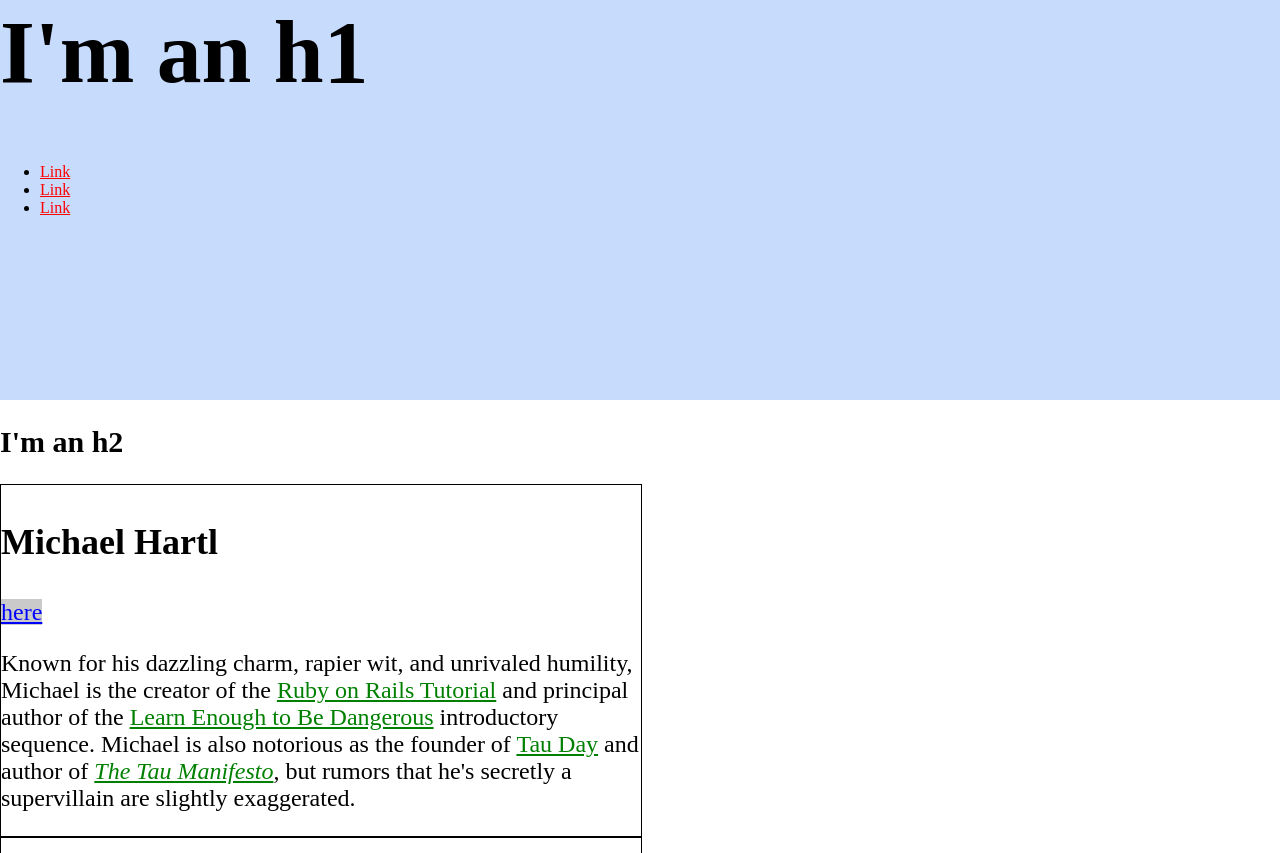
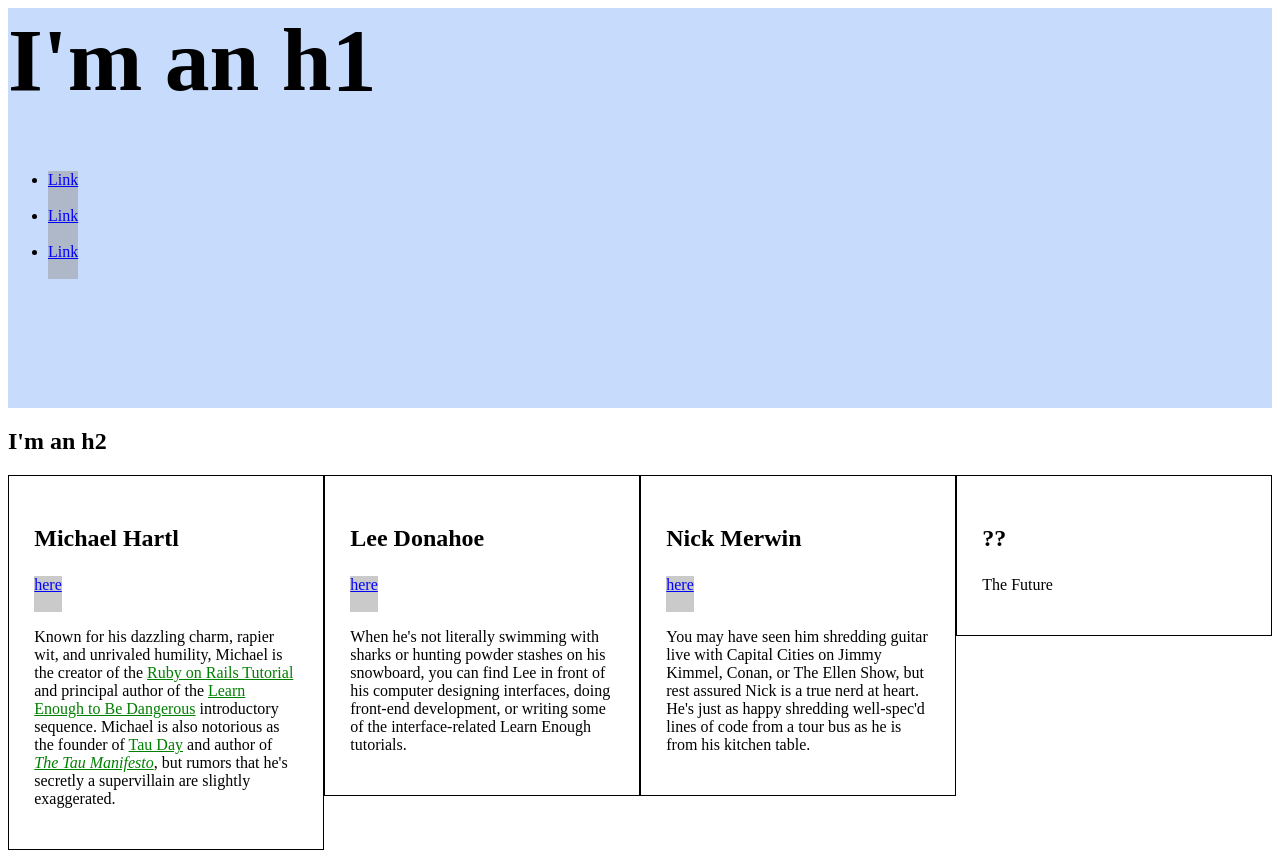
Before and after one commit to ChristianBalbach/ChristianBalbach.github.io, a plain HTML site: page index.html in a window 1280 px wide. Shown: the top 853 px of the page. Drawn offline with Linux system fonts and the light colour scheme.

```diff
--- a/index.html
+++ b/index.html
@@ -4,23 +4,15 @@
     <title>Test Page: Don't Panic</title>
     <meta charset="utf-8">
     <style>
-       /* GLOBAL STYLES */
-       a {
-        color: rgba(255, 0, 0, 1);
-      }
-
-      html, body {
-        margin: 0;
-        padding: 0;
-      }
+      /* GLOBAL STYLES */
       h1 {
         font-size: 7vw;
         margin-top: 0;
       }
+      a {
+        color: #f00;
+      }
 
-      h2 {
-      font-size: 30px;
-    }
       /* HERO STYLES */
       .full-hero {
         background-color: #c7dbfc;
@@ -30,18 +22,22 @@
       /* SOCIAL STYLES */
       .social-link {
         background: rgba(150, 150, 150, 0.5);
-        color: #00F;
+        color: blue;
+        display: inline-block;
+        height: 36px;
       }
 
-      /* BIO STYLES */
       /* BIO STYLES */
       .bio-wrapper {
         font-size: 24px;
       }
       .bio-box {
         border: 1px solid black;
-        font-size: 1em;
-        width: 50%;
+        box-sizing: border-box;
+        float: left;
+        font-size: 1rem;
+        padding: 2%;
+        width: 25%;
       }
       .bio-box h3 {
         font-size: 1.5em;
@@ -52,7 +48,6 @@
       .bio-copy a {
         color: green;
       }
-
     </style>
   </head>
   <body>
@@ -60,24 +55,21 @@
       <h1>I'm an h1</h1>
       <ul>
         <li>
-          <a href="https://example.com/" class="">Link</a>
+          <a href="https://example.com/" class="social-link">Link</a>
         </li>
         <li>
-          <a href="https://example.com/" class="">Link</a>
+          <a href="https://example.com/" class="social-link">Link</a>
         </li>
         <li>
-          <a href="https://example.com/" class="">Link</a>
+          <a href="https://example.com/" class="social-link">Link</a>
         </li>
       </ul>
     </div>
-
     <h2>I'm an h2</h2>
     <div class="bio-wrapper">
       <div class="bio-box">
         <h3>Michael Hartl</h3>
-        <a href="https://twitter.com/mhartl" class="social-link">
-          here
-        </a>
+        <a href="https://twitter.com/mhartl" class="social-link">here</a>
         <div class="bio-copy">
           <p>
             Known for his dazzling charm, rapier wit, and unrivaled humility,
@@ -96,41 +88,34 @@
       </div>
       <div class="bio-box">
         <h3>Lee Donahoe</h3>
-        <a href="https://twitter.com/leedonahoe" class="social-link">
-          here
-        </a>
+        <a href="https://twitter.com/leedonahoe" class="social-link">here</a>
         <div class="bio-copy">
           <p>
-            When he's not literally swimming with sharks or hunting powder stashes on
-            his snowboard, you can find Lee in front of his computer designing
-            interfaces, doing front-end development, or writing some of the interface
-            -related Learn Enough tutorials.
+            When he's not literally swimming with sharks or hunting powder
+            stashes on his snowboard, you can find Lee in front of his computer
+            designing interfaces, doing front-end development, or writing some of
+            the interface-related Learn Enough tutorials.
           </p>
         </div>
       </div>
       <div class="bio-box">
         <h3>Nick Merwin</h3>
-        <a href="https://twitter.com/nickmerwin" class="social-link">
-          here
-        </a>
+        <a href="https://twitter.com/nickmerwin" class="social-link">here</a>
         <div class="bio-copy">
           <p>
-            You may have seen him shredding guitar live with Capital Cities on Jimmy
-            Kimmel, Conan, or The Ellen Show, but rest assured Nick is a true nerd at
-            heart. He's just as happy shredding well-spec'd lines of code from a tour
-            bus as he is from his kitchen table.
+            You may have seen him shredding guitar live with Capital Cities on
+            Jimmy Kimmel, Conan, or The Ellen Show, but rest assured Nick is a
+            true nerd at heart. He's just as happy shredding well-spec'd lines
+            of code from a tour bus as he is from his kitchen table.
           </p>
         </div>
       </div>
       <div class="bio-box">
         <h3>??</h3>
-        <div class="bio-copy">
-          <p>
-            The Future
-          </p>
-        </div>
+        <p>
+          The Future
+        </p>
       </div>
     </div>
-
   </body>
 </html>
```
